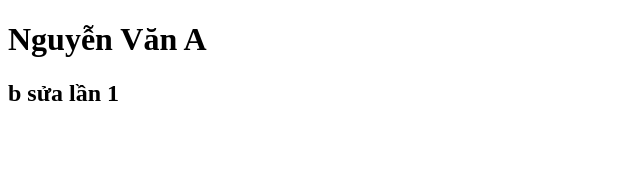
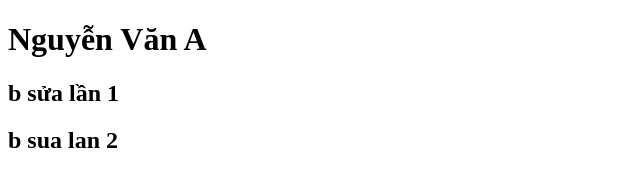
Before and after one commit to huynhthanhnhannnh-pixel/teamA-B, a plain HTML site: page index.html in a window 1280 px wide. Shown: the whole page, without its empty margins (0-640 px from the left). Drawn offline with Linux system fonts and the light colour scheme.

Commit message:
b sua lan 2

```diff
--- a/index.html
+++ b/index.html
@@ -8,5 +8,6 @@
 <body>
     <h1>Nguyễn Văn A</h1>
     <h2>b sửa lần 1</h2>
+    <h2>b sua lan 2</h2>
 </body>
 </html>
```
